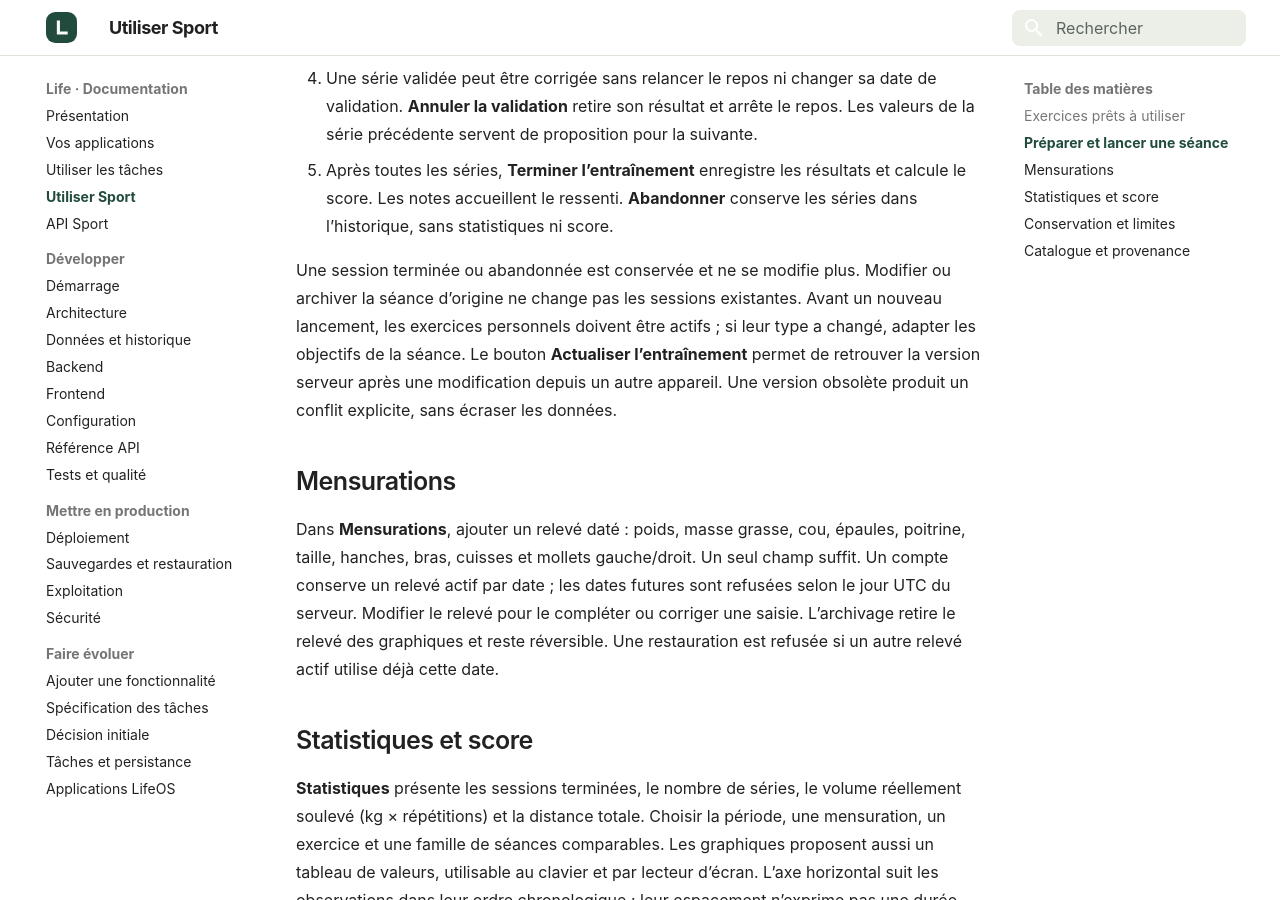
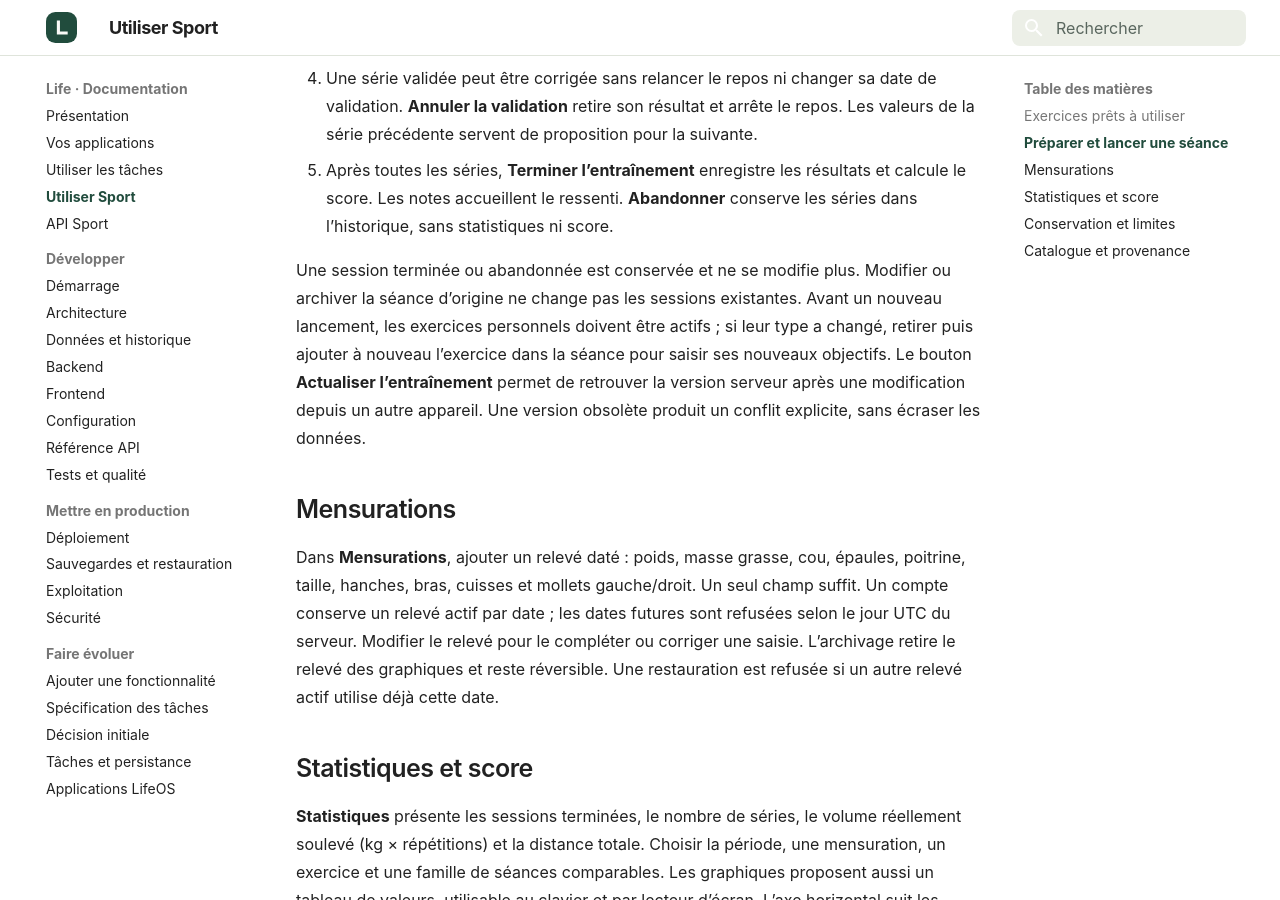
Before and after one commit to ThibaultLeveau/life.thibault-leveau.com, an MkDocs documentation site: the page built from docs/sport.md, in a window 1280 px wide and 900 px high, scrolled down 1939 px. Built offline with MkDocs 1.6.1 and Material for MkDocs 9.7.7, drawn with Linux system fonts in a browser that asks for light colours.

Commit message:
test(sport): vérifier le défaut désactivé et préciser le changement de type

```diff
--- a/docs/sport.md
+++ b/docs/sport.md
@@ -35,7 +35,7 @@ Dans **Séances**, choisir **Nouvelle séance**, donner un nom, ajouter des exer
 4. Une série validée peut être corrigée sans relancer le repos ni changer sa date de validation. **Annuler la validation** retire son résultat et arrête le repos. Les valeurs de la série précédente servent de proposition pour la suivante.
 5. Après toutes les séries, **Terminer l’entraînement** enregistre les résultats et calcule le score. Les notes accueillent le ressenti. **Abandonner** conserve les séries dans l’historique, sans statistiques ni score.
 
-Une session terminée ou abandonnée est conservée et ne se modifie plus. Modifier ou archiver la séance d’origine ne change pas les sessions existantes. Avant un nouveau lancement, les exercices personnels doivent être actifs ; si leur type a changé, adapter les objectifs de la séance. Le bouton **Actualiser l’entraînement** permet de retrouver la version serveur après une modification depuis un autre appareil. Une version obsolète produit un conflit explicite, sans écraser les données.
+Une session terminée ou abandonnée est conservée et ne se modifie plus. Modifier ou archiver la séance d’origine ne change pas les sessions existantes. Avant un nouveau lancement, les exercices personnels doivent être actifs ; si leur type a changé, retirer puis ajouter à nouveau l’exercice dans la séance pour saisir ses nouveaux objectifs. Le bouton **Actualiser l’entraînement** permet de retrouver la version serveur après une modification depuis un autre appareil. Une version obsolète produit un conflit explicite, sans écraser les données.
 
 ## Mensurations
 
```
Also changed, not shown: 1 other file.
